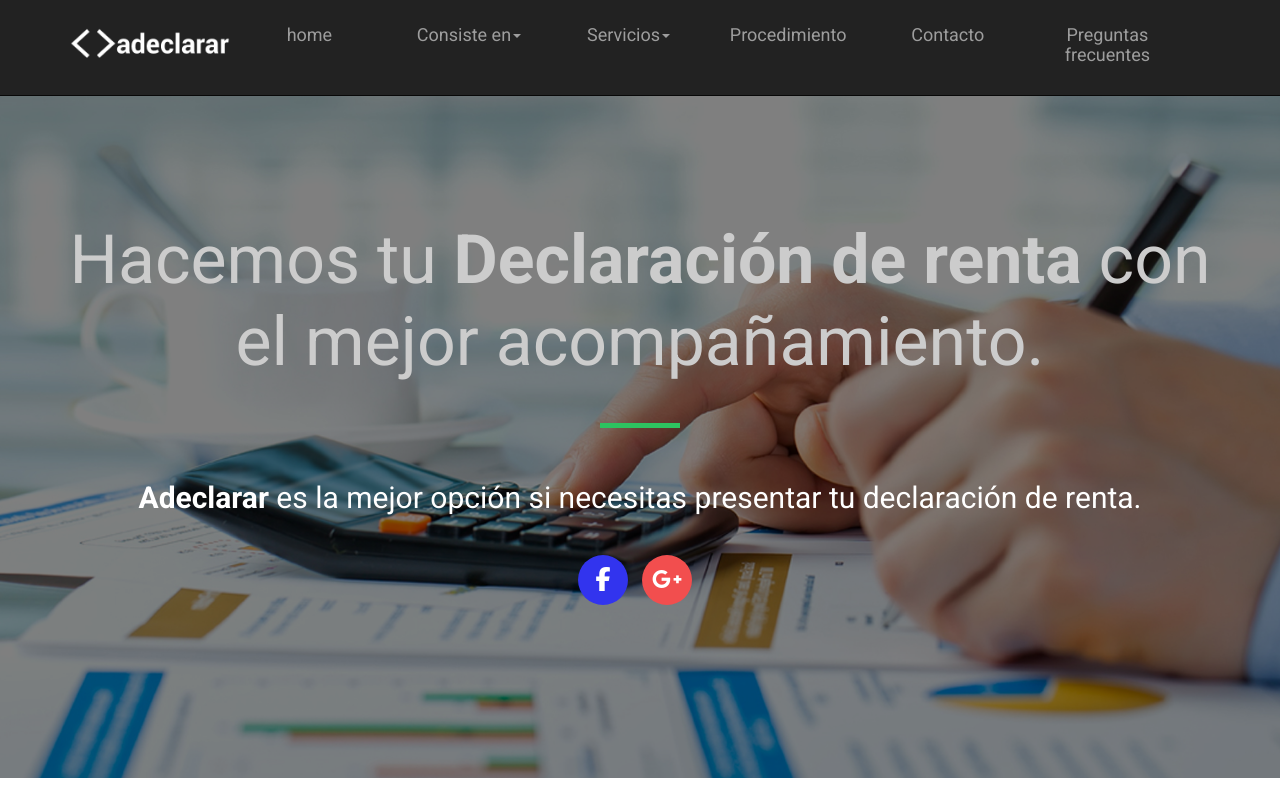
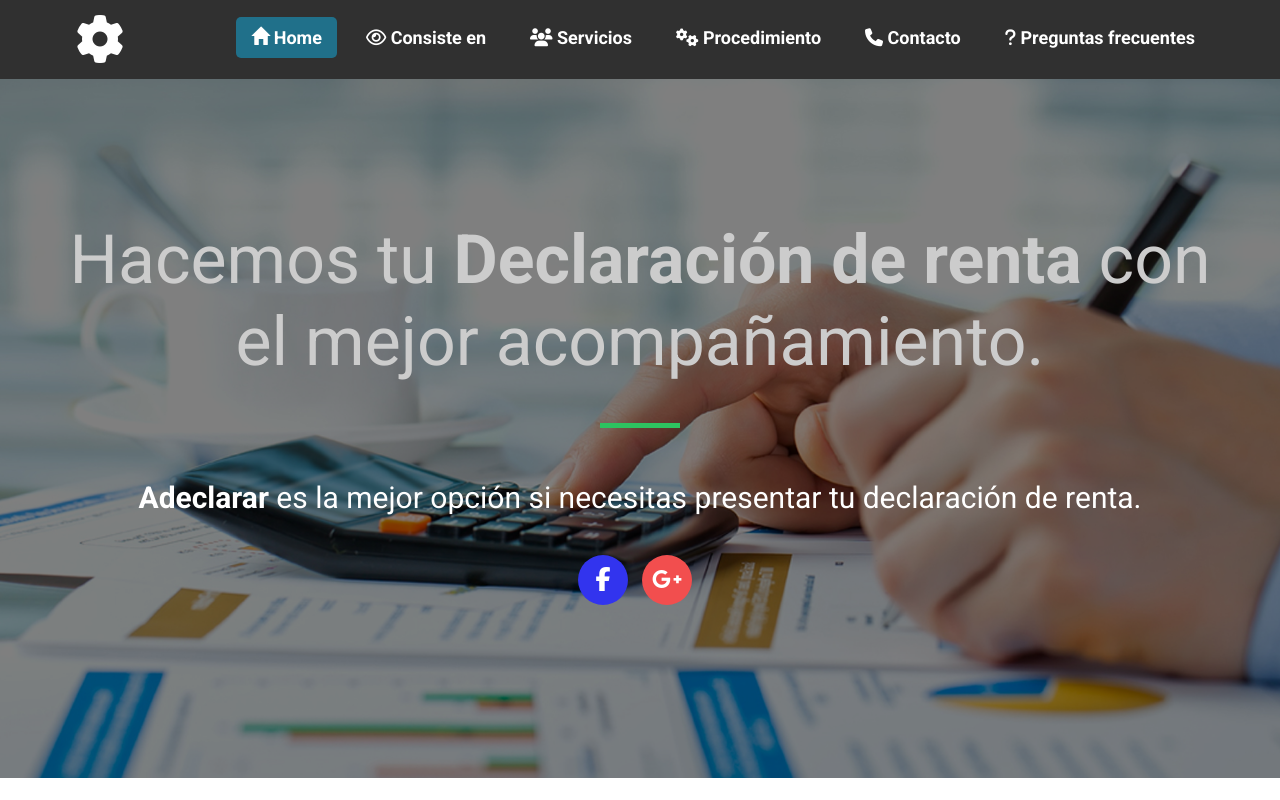
Before and after one commit to mortizs1/adeclarar.com, a plain HTML site: page index.html in a window 1280 px wide. Shown: the top 800 px of the page. Drawn offline with nearby package versions, Linux system fonts and the light colour scheme.

Commit message:
Arreglando menu

```diff
--- a/css/style.css
+++ b/css/style.css
@@ -3,6 +3,38 @@
 html{
   font-family: 'Roboto', Arial sans-serif;
 }
+
+
+
+
+header {
+	width: 100%;
+	padding: 15px 0;
+	position: fixed;
+	background-color: rgba(48, 48, 48, 1);
+}
+
+
+header nav {
+	float: right;
+	margin-top: 10px;
+}
+
+header nav a {
+	color: white;
+	font-weight: bold;
+	text-decoration: none;
+	margin-left: 10px;
+	padding: 10px 15px;
+	font-size: 18px;
+}
+
+header nav a.active {
+	background: #20708a;
+	border-radius: 5px;
+}
+
+
 
 .navbar-header{
   margin-left: 5px;;
@@ -11,7 +43,6 @@ html{
 
 .navbar-inverse .navbar-nav>.active>a, .navbar-inverse .navbar-nav>.active>a:focus, .navbar-inverse .navbar-nav>.active>a:hover{
   background: none !important;
-
 }
 
 .navbar-inverse{
@@ -19,7 +50,6 @@ html{
   border-color: none !important;
   position: fixed;
 }
-
 
 .container .menuu li {
   width: 14%;
@@ -36,7 +66,6 @@ html{
 .container #logo img{
   width:100%;
   margin-top: 15px;
-  he
 }
 
 
@@ -151,29 +180,11 @@ html{
   border: 2px solid rgb(219, 219, 219);
 }
 
-
 .container1 #documentos ol, ul, p, li{
   line-height: 2;
   font-size: 18px;
   text-align: justify;
 }
-
-
-.container1 img{
-  width:1000px;
-  height:1000px;
-  padding: 60px;
-  attachment: fixed;
-}
-
-
-@media(max-width: 800px) {
-    .container1 img{
-      width: 500px;
-      height: 500px;
-    }
-}
-
 
 .container2 h1{
   text-align: center;
@@ -190,7 +201,6 @@ html{
   text-align: center;
   display: inline-block;
 }
-
 
 .container2{
   background: whitesmoke;
@@ -215,25 +225,18 @@ html{
     display: inline-block;
 }
 
-
 .container3 h2{
   margin-top: 40px;
   padding: 2%;
   color: #8e8e8e;
 }
 
-
 .container3 p{
-
     color: rgb(80, 80, 80);
     text-align: center;
     display: inline-block;
     padding: 2%;
 }
-
-
-
-
 
 .container5{
     background:  url('../images/contacto.png') no-repeat center top;
--- a/index.html
+++ b/index.html
@@ -12,10 +12,26 @@
   </head>
   <body>
     <div class="home-wrapper">
-      <header>
+
+    <header>
+      <div class="container">
+        <i class="fa fa-cog fa-spin fa-3x fa-fw"></i>
+        <nav>
+          <a href="#home" class="active"> <span class="glyphicon glyphicon-home" aria-hidden="true"></span>  Home</a>
+          <a href="#what-I-do"> <i class="fa fa-eye" aria-hidden="true"></i> Consiste en</a>
+          <a href="#what-I-have-done"><i class="fa fa-users" aria-hidden="true" ></i> Servicios</a>
+          <a href="#contact"> <i class="fa fa-cogs" aria-hidden="true"></i> Procedimiento</a>
+          <a href="#contact"> <i class="fa fa-phone" aria-hidden="true"></i> Contacto</a>
+          <a href="#contact"> <i class="fa fa-question" aria-hidden="true"></i> Preguntas frecuentes</a>
+        </nav>
+      </div>
+    </header>
+
+
+<!--      <header>
         <div class="container">
           <div class="menuu">
-            <nav class="navbar navbar-inverse navbar-fixed-top"> <!--menu-->
+            <nav class="navbar navbar-inverse navbar-fixed-top"> <!--menu
               <div class="container">
                 <ul class="nav navbar-nav">
                   <li id="logo"><img src="images/hola.png" alt="logo adeclarar"></li>
@@ -49,7 +65,7 @@
             </nav>
           </div>
         </div>
-      </header>
+      </header>-->
 
       <section id="home" class="container"> <!--home-->
         <div class="hacemos">
@@ -64,6 +80,10 @@
         </section>
 
     </div>
+
+
+
+
 
         <section id="enqueconsiste" class="container1"><!--container1-->
           <br>
```
